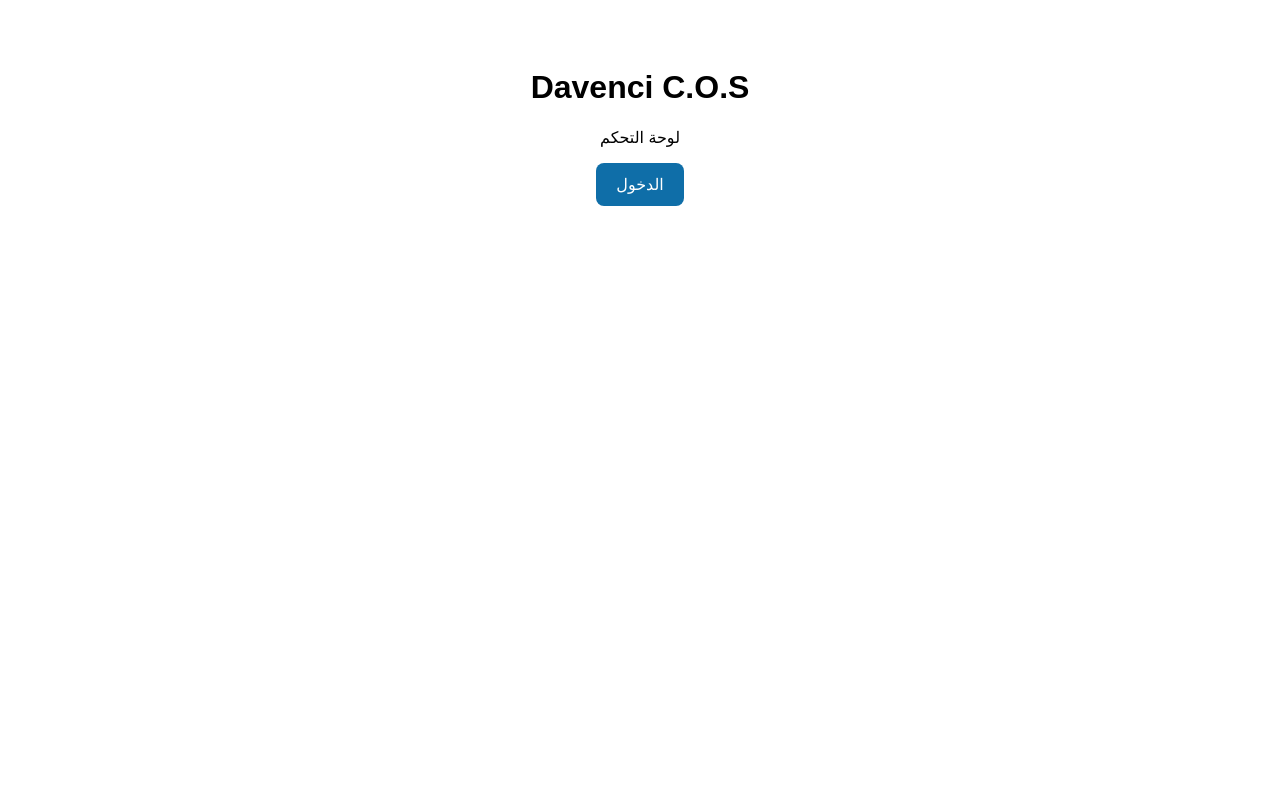
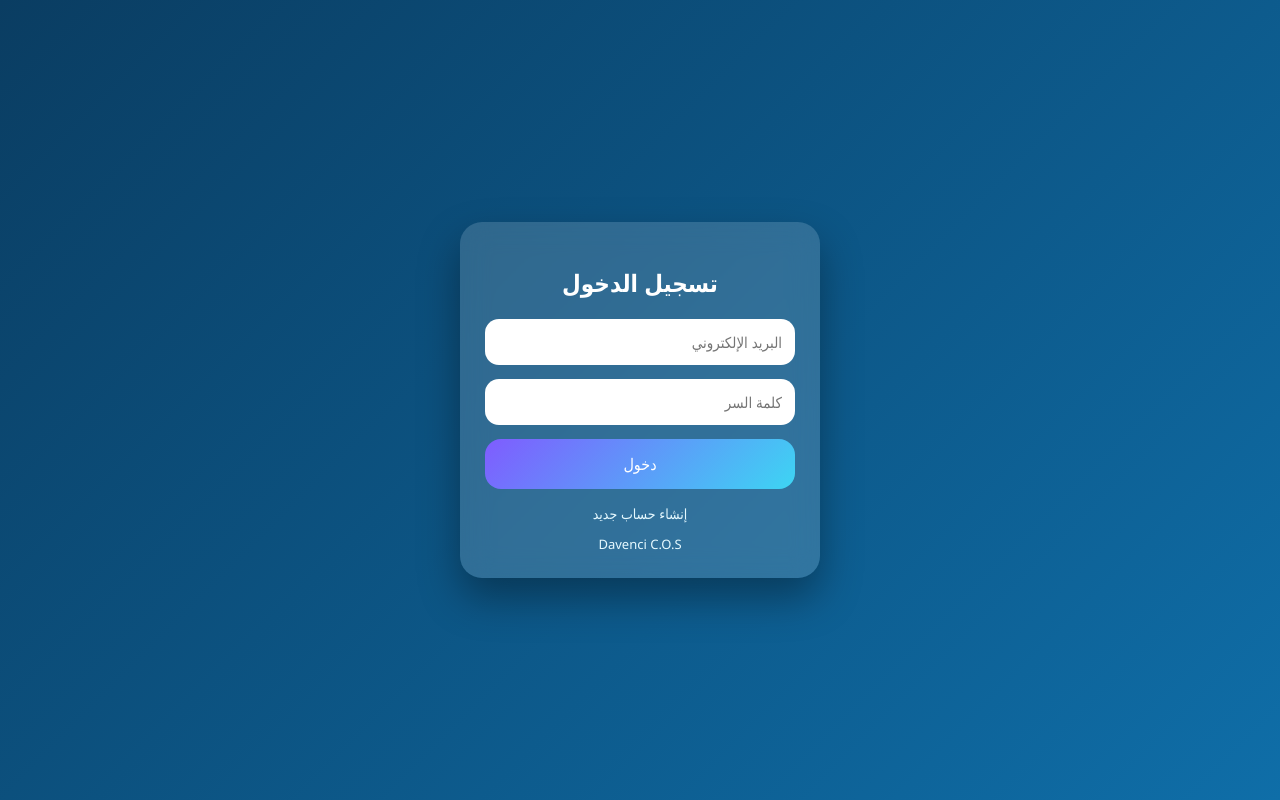
Before and after one commit to davencicospro/davenci-cos, a plain HTML site: page index.html in a window 1280 px wide. Drawn offline with Linux system fonts and the light colour scheme.

Commit message:
Add files via upload

```diff
--- a/index.html
+++ b/index.html
@@ -1,19 +1,146 @@
 <!DOCTYPE html>
-<html lang="ar">
+<html lang="ar" dir="rtl">
 <head>
-  <meta charset="UTF-8">
-  <title>Davenci C.O.S</title>
-  <meta name="viewport" content="width=device-width, initial-scale=1.0">
+<meta charset="UTF-8">
+<title>Davenci C.O.S</title>
+
+<style>
+* {
+  box-sizing: border-box;
+  font-family: "Segoe UI", Tahoma, sans-serif;
+}
+
+body {
+  margin: 0;
+  height: 100vh;
+  background: linear-gradient(135deg, #0a3d62, #0f6ea8);
+  display: flex;
+  align-items: center;
+  justify-content: center;
+}
+
+.card {
+  width: 360px;
+  padding: 25px;
+  border-radius: 22px;
+  background: rgba(255,255,255,0.15);
+  backdrop-filter: blur(14px);
+  box-shadow: 0 20px 40px rgba(0,0,0,0.35);
+  text-align: center;
+}
+
+.card h2 {
+  color: #fff;
+  margin-bottom: 20px;
+}
+
+.card input {
+  width: 100%;
+  padding: 13px;
+  margin-bottom: 14px;
+  border: none;
+  border-radius: 14px;
+  outline: none;
+  font-size: 15px;
+}
+
+.card button {
+  width: 100%;
+  padding: 14px;
+  border: none;
+  border-radius: 16px;
+  font-size: 16px;
+  cursor: pointer;
+  color: #fff;
+  background: linear-gradient(135deg, #7f5cff, #3dd5f3);
+}
+
+.card button:hover {
+  opacity: 0.9;
+}
+
+.switch {
+  margin-top: 15px;
+  font-size: 14px;
+  color: #e6f9ff;
+  cursor: pointer;
+}
+
+.brand {
+  margin-top: 12px;
+  font-size: 13px;
+  color: #e6f9ff;
+}
+</style>
 </head>
-<body style="font-family: Arial; text-align:center; padding:40px">
-  <h1>Davenci C.O.S</h1>
-  <p>لوحة التحكم</p>
 
-  <a href="dashboard.html"
-     style="display:inline-block;padding:12px 20px;
-     background:#0f6ea8;color:#fff;
-     text-decoration:none;border-radius:8px">
-     الدخول
-  </a>
+<body>
+
+<!-- 🔐 تسجيل الدخول -->
+<div class="card" id="loginBox">
+  <h2>تسجيل الدخول</h2>
+
+  <input type="email" id="loginEmail" placeholder="البريد الإلكتروني">
+  <input type="password" id="loginPass" placeholder="كلمة السر">
+
+  <button onclick="login()">دخول</button>
+
+  <div class="switch" onclick="showRegister()">إنشاء حساب جديد</div>
+  <div class="brand">Davenci C.O.S</div>
+</div>
+
+<!-- 📝 إنشاء حساب -->
+<div class="card" id="registerBox" style="display:none">
+  <h2>إنشاء حساب</h2>
+
+  <input type="text" id="regName" placeholder="الاسم الكامل">
+  <input type="email" id="regEmail" placeholder="البريد الإلكتروني">
+  <input type="password" id="regPass" placeholder="كلمة السر">
+
+  <button onclick="register()">تسجيل</button>
+
+  <div class="switch" onclick="showLogin()">العودة لتسجيل الدخول</div>
+  <div class="brand">Davenci C.O.S</div>
+</div>
+
+<script>
+function showRegister() {
+  document.getElementById("loginBox").style.display = "none";
+  document.getElementById("registerBox").style.display = "block";
+}
+
+function showLogin() {
+  document.getElementById("registerBox").style.display = "none";
+  document.getElementById("loginBox").style.display = "block";
+}
+
+function login() {
+  const email = loginEmail.value.trim();
+  const pass = loginPass.value.trim();
+
+  if (!email || !pass) {
+    alert("يرجى إدخال البريد وكلمة السر");
+    return;
+  }
+
+  // مؤقتًا نعدّيو
+  window.location.href = "dashboard.html";
+}
+
+function register() {
+  const name = regName.value.trim();
+  const email = regEmail.value.trim();
+  const pass = regPass.value.trim();
+
+  if (!name || !email || !pass) {
+    alert("يرجى تعمير جميع الحقول");
+    return;
+  }
+
+  alert("تم إنشاء الحساب بنجاح");
+  showLogin();
+}
+</script>
+
 </body>
 </html>
--- a/styles.css
+++ b/styles.css
@@ -256,9 +256,97 @@ body {
   cursor: pointer;
   transition: 0.3s ease;
 }
+* {
+  box-sizing: border-box;
+  font-family: "Segoe UI", Tahoma, sans-serif;
+}
 
-/* تأثير عند المرور */
-.dash-btn.announcements:hover {
-  opacity: 0.9;
-  transform: scale(1.03);
+/* Reset */
+* {
+  box-sizing: border-box;
+  font-family: "Segoe UI", Tahoma, sans-serif;
 }
+
+/* الخلفية */
+body {
+  margin: 0;
+  min-height: 100vh;
+  background: linear-gradient(135deg, #0a3d62, #0f6ea8);
+  display: flex;
+  align-items: center;
+  justify-content: center;
+  color: #fff;
+}
+
+/* الكرت */
+.card {
+  width: 360px;
+  padding: 30px;
+  border-radius: 20px;
+  background: rgba(255, 255, 255, 0.12);
+  backdrop-filter: blur(14px);
+  box-shadow: 0 20px 40px rgba(0, 0, 0, 0.35);
+  text-align: center;
+}
+
+/* العنوان */
+.card h1 {
+  margin-bottom: 25px;
+  font-size: 26px;
+}
+
+/* الفورم */
+form {
+  display: flex;
+  flex-direction: column;
+  gap: 15px;
+}
+
+/* حقول الإدخال */
+form input {
+  padding: 12px 14px;
+  border-radius: 10px;
+  border: none;
+  outline: none;
+  font-size: 14px;
+}
+
+/* زر الدخول */
+form button {
+  margin-top: 10px;
+  padding: 14px;
+  border-radius: 14px;
+  border: none;
+  cursor: pointer;
+
+  background: linear-gradient(135deg, #25f4ee, #fe2c55);
+  color: white;
+  font-size: 16px;
+  font-weight: bold;
+
+  transition: 0.3s ease;
+}
+
+form button:hover {
+  transform: scale(1.05);
+  box-shadow: 0 10px 25px rgba(0, 0, 0, 0.4);
+}
+
+/* رسالة الدخول */
+.msg {
+  margin-top: 12px;
+  font-size: 14px;
+}
+
+/* رابط إنشاء حساب */
+a {
+  display: block;
+  margin-top: 18px;
+  color: #cceeff;
+  text-decoration: none;
+  font-size: 13px;
+}
+
+a:hover {
+  text-decoration: underline;
+}
```
Also changed, not shown: manifest.json (added).
